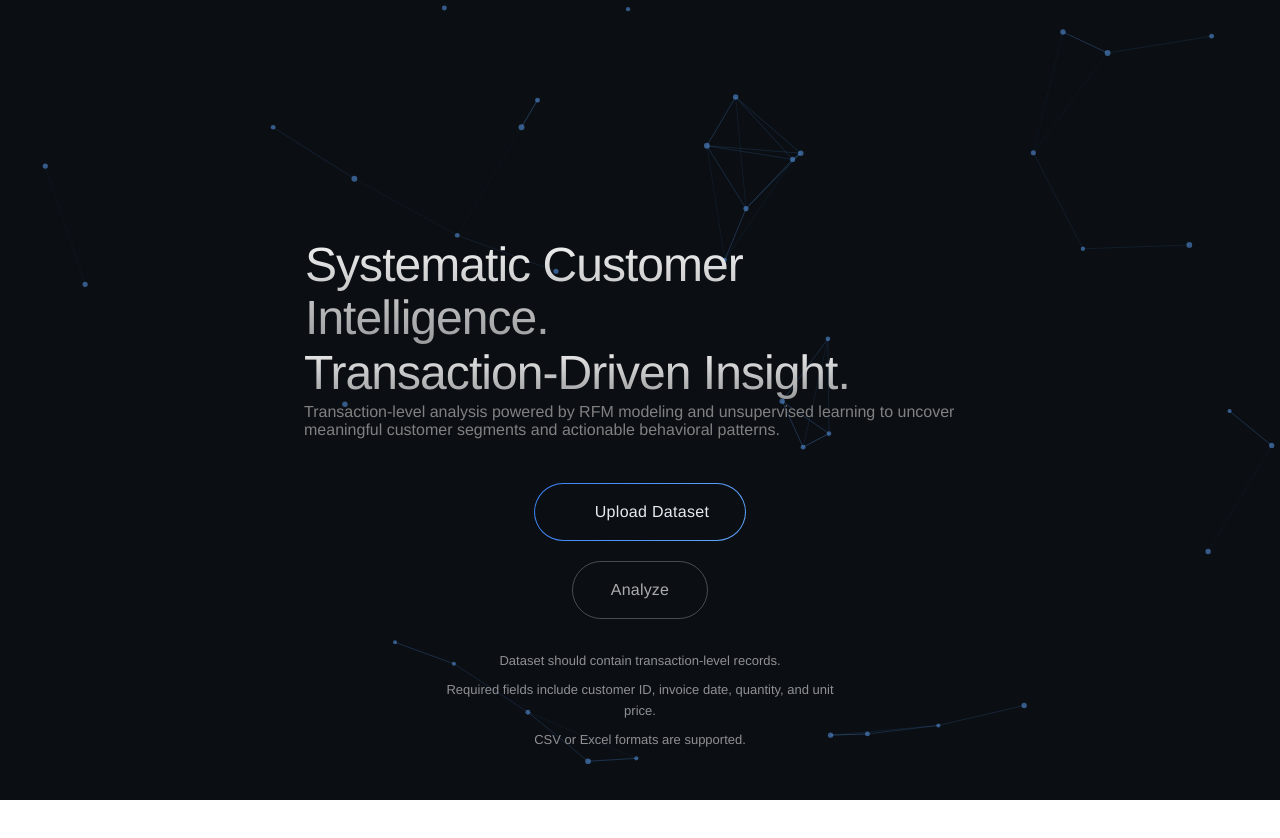
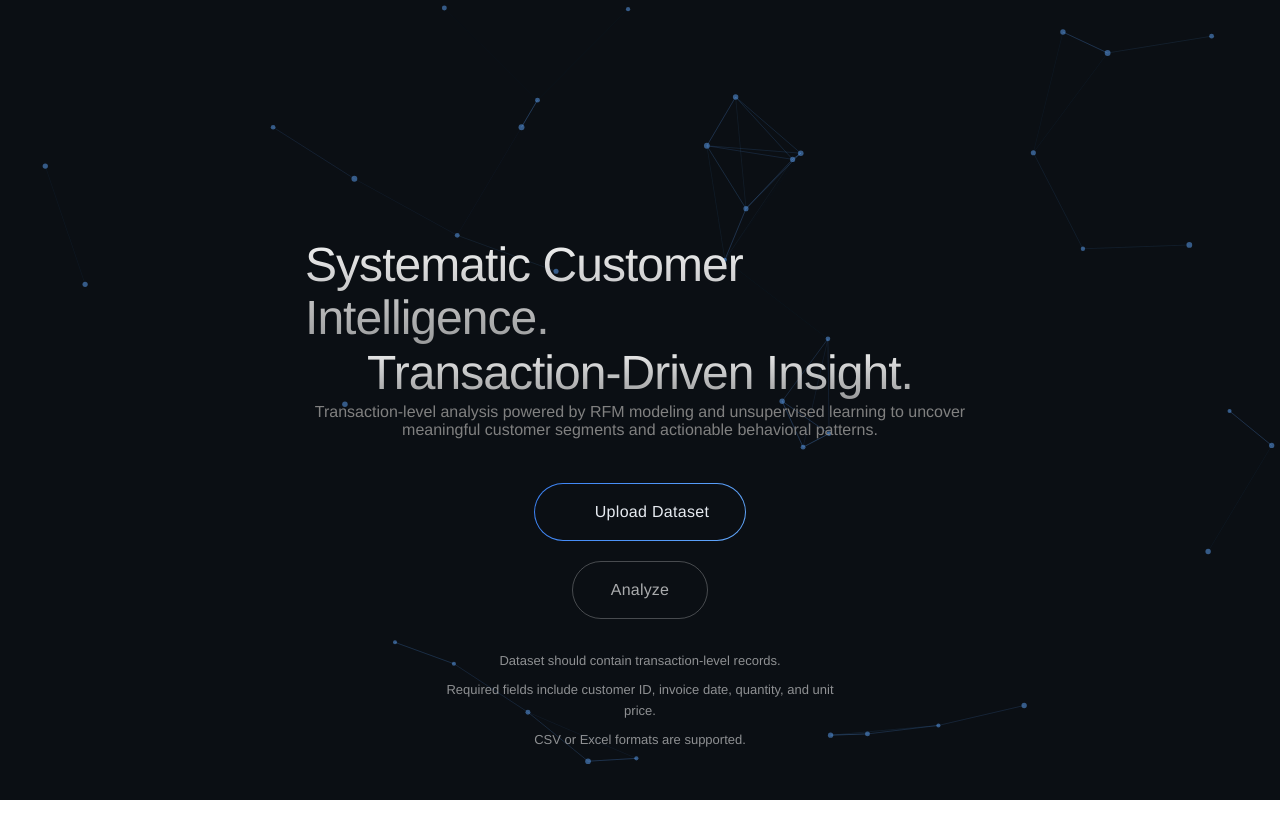
Before and after one commit to AmirTamer-27/Clustrix, a React (Vite) app in the folder client/: page / in a window 1280 px wide. Shown: the top 838 px of the page. Built offline with nearby package versions, Linux system fonts and the light colour scheme; some icons are missing.

Commit message:
fixed positioning of text

```diff
--- a/client/src/components/TextSection.jsx
+++ b/client/src/components/TextSection.jsx
@@ -1,8 +1,8 @@
 import Box from "@mui/material/Box";
 export default function TextSection() {
     return (
-        <Box sx={{ display: 'flex', flexDirection: 'column', alignItems: 'flex-start', width: 672, height: 274, flexWrap: 'wrap', justifyContent: 'space-evenly' }}>
-            <Box sx={{ display: 'flex', flexDirection: 'column', alignItems: 'flex-start', maxwidth: 672, height: 120, justifyContent: 'space-between' }}>
+        <Box sx={{ display: 'flex', flexDirection: 'column', alignItems: 'center', width: 672, height: 274, flexWrap: 'wrap', justifyContent: 'space-evenly' }}>
+            <Box sx={{ display: 'flex', flexDirection: 'column', alignItems: 'center', maxwidth: 672, height: 120, justifyContent: 'space-between' }}>
                 <h1 style={{
                     fontFamily: `"Helvetica Neue", Helvetica, Arial, sans-serif`,
                     fontSize: "48px",
@@ -34,9 +34,9 @@ export default function TextSection() {
                     Transaction-Driven Insight.</h1>
             </Box>
             <Box>
-                <p style={{ fontSize: '16px', fontFamily: `"Helvetica Neue", Helvetica, Arial, sans-serif`, color: 'grey' }}>Transaction-level analysis powered by RFM modeling and unsupervised learning to uncover meaningful customer segments and actionable behavioral patterns.</p>
+                <p style={{ fontSize: '16px', fontFamily: `"Helvetica Neue", Helvetica, Arial, sans-serif`, color: 'grey', textAlign: 'center' }}>Transaction-level analysis powered by RFM modeling and unsupervised learning to uncover meaningful customer segments and actionable behavioral patterns.</p>
             </Box>
-        </Box>
+        </Box >
     )
 
 
```
